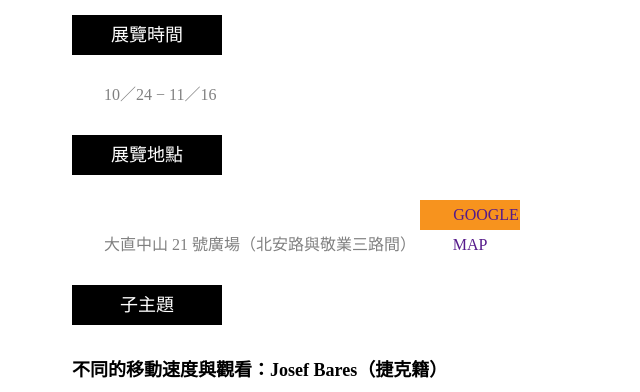
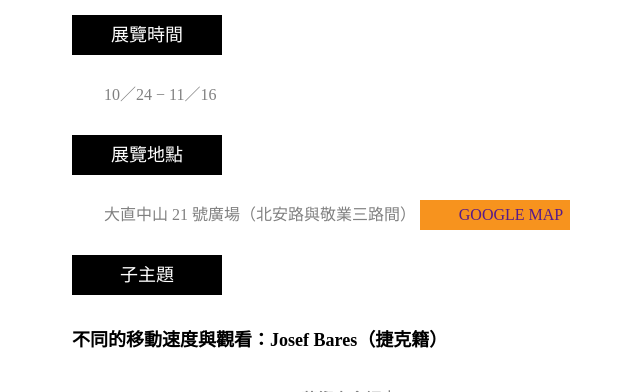
Before and after one commit to ketio/tad, a PHP site: page /theme_exhibit.php in a window 1280 px wide. Shown: the part 594-986 px from the top of the page, without its empty margins (88-728 px from the left). Run offline with PHP 8.4, Linux system fonts and the light colour scheme; some web fonts are replaced.

Commit message:
google map

```diff
--- a/css/common.css
+++ b/css/common.css
@@ -307,7 +307,7 @@
 	font-size: 16px;
 	background-color: rgb(247,147,30);
 	color:white;
-	width:100px;
+	width:150px;
 	height: 30px;
 	text-align: center;
 	display: inline-block;
```
